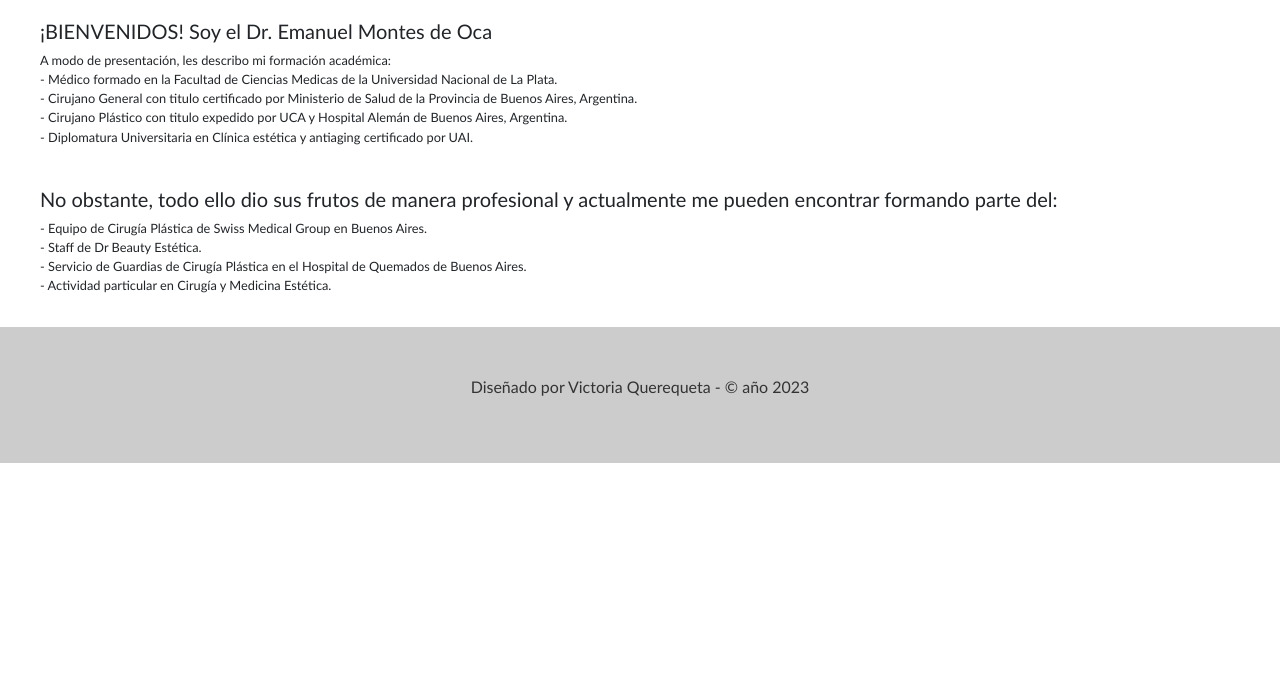
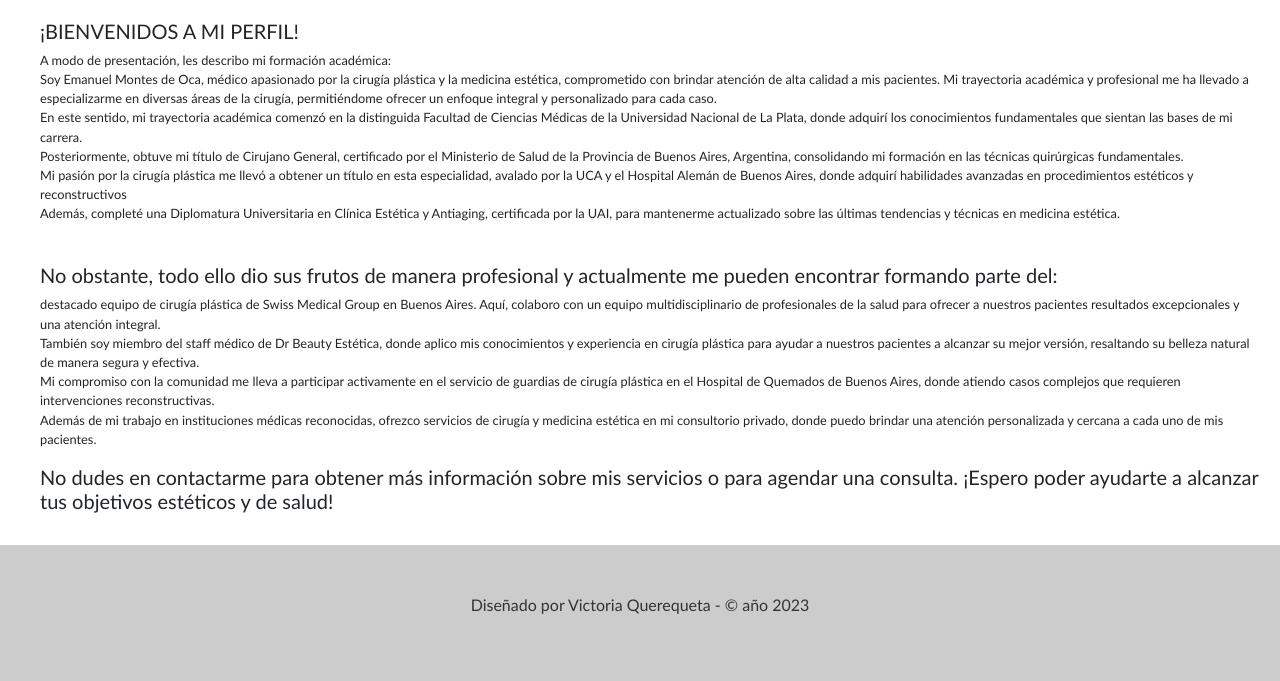
Before and after one commit to EmanuelMDO/Dr.EmanuelMontesdeOca, a plain HTML site: page Páginas/sobremi.html in a window 1280 px wide. Shown: the part 357-1038 px from the top of the page. Before the commit the page ends 820 px from the top, so only its background shows below. Drawn offline with nearby package versions, Linux system fonts and the light colour scheme.

Commit message:
first commit

```diff
--- a/Páginas/sobremi.html
+++ b/Páginas/sobremi.html
@@ -39,7 +39,6 @@
                 <li><a class="activo" href="./sobremi.html">Sobre mí</a></li>
                 <li><a href= "../Páginas/servicios.html">Servicios</a></li>
                 <li><a href="../Páginas/galería.html">Galería</a></li>
-                <li><a href="../Páginas/novedades.html">Novedades</a></li>
                 <li><a href= "../Páginas/contacto.html">Contacto</a></li>
             </ul>
         </div>
@@ -51,29 +50,32 @@
         <div class="Historia">
             <h2>Historia</h2>
             <br>
-            <h5>¡BIENVENIDOS! Soy el Dr. Emanuel Montes de Oca </h5>
+            <h5>¡BIENVENIDOS A MI PERFIL!</h5>
             <p>A modo de presentación, les describo mi formación académica:
             <br>
-                - Médico formado en la Facultad de Ciencias Medicas de la Universidad Nacional de La Plata.
+                Soy Emanuel Montes de Oca, médico apasionado por la cirugía plástica y la medicina estética, comprometido con brindar atención de alta calidad a mis pacientes. Mi trayectoria académica y profesional me ha llevado a especializarme en diversas áreas de la cirugía, permitiéndome ofrecer un enfoque integral y personalizado para cada caso.
                 <br>
-                - Cirujano General con titulo certificado por Ministerio de Salud de la Provincia de Buenos Aires, Argentina.
+                En este sentido, mi trayectoria académica comenzó en la distinguida Facultad de Ciencias Médicas de la Universidad Nacional de La Plata, donde adquirí los conocimientos fundamentales que sientan las bases de mi carrera.
                 <br>
-                - Cirujano Plástico con titulo expedido por UCA y Hospital Alemán de Buenos Aires, Argentina.
+                Posteriormente, obtuve mi título de Cirujano General, certificado por el Ministerio de Salud de la Provincia de Buenos Aires, Argentina, consolidando mi formación en las técnicas quirúrgicas fundamentales.
                 <br>
-                - Diplomatura Universitaria en Clínica estética y antiaging certificado por UAI.
+                Mi pasión por la cirugía plástica me llevó a obtener un título en esta especialidad, avalado por la UCA y el Hospital Alemán de Buenos Aires, donde adquirí habilidades avanzadas en procedimientos estéticos y reconstructivos
+                <br>
+                Además, completé una Diplomatura Universitaria en Clínica Estética y Antiaging, certificada por la UAI, para mantenerme actualizado sobre las últimas tendencias y técnicas en medicina estética.
                 <br>
                 </p>
                 <br>
             <h5>No obstante, todo ello dio sus frutos de manera profesional y actualmente me pueden encontrar formando parte del: </h5>
                 <p>
-                - Equipo de Cirugía Plástica de Swiss Medical Group en Buenos Aires.
+                destacado equipo de cirugía plástica de Swiss Medical Group en Buenos Aires. Aquí, colaboro con un equipo multidisciplinario de profesionales de la salud para ofrecer a nuestros pacientes resultados excepcionales y una atención integral.
                 <br>
-                - Staff de Dr Beauty Estética.
+                También soy miembro del staff médico de Dr Beauty Estética, donde aplico mis conocimientos y experiencia en cirugía plástica para ayudar a nuestros pacientes a alcanzar su mejor versión, resaltando su belleza natural de manera segura y efectiva.
                 <br>
-                - Servicio de Guardias de Cirugía Plástica en el Hospital de Quemados de Buenos Aires.
+                Mi compromiso con la comunidad me lleva a participar activamente en el servicio de guardias de cirugía plástica en el Hospital de Quemados de Buenos Aires, donde atiendo casos complejos que requieren intervenciones reconstructivas.
                 <br>
-                - Actividad particular en Cirugía y Medicina Estética.
+                Además de mi trabajo en instituciones médicas reconocidas, ofrezco servicios de cirugía y medicina estética en mi consultorio privado, donde puedo brindar una atención personalizada y cercana a cada uno de mis pacientes.
                 <br>
+                <h5>No dudes en contactarme para obtener más información sobre mis servicios o para agendar una consulta. ¡Espero poder ayudarte a alcanzar tus objetivos estéticos y de salud!</h5>
             </p>
         </div>
     </main>
```
Also changed, not shown: Páginas/contacto.html (+0 -1 lines), Páginas/galería.html (+0 -1 lines), Páginas/novedades.html (deleted, +0 -62 lines), Páginas/servicios.html (+0 -1 lines), index.html (+0 -1 lines).
